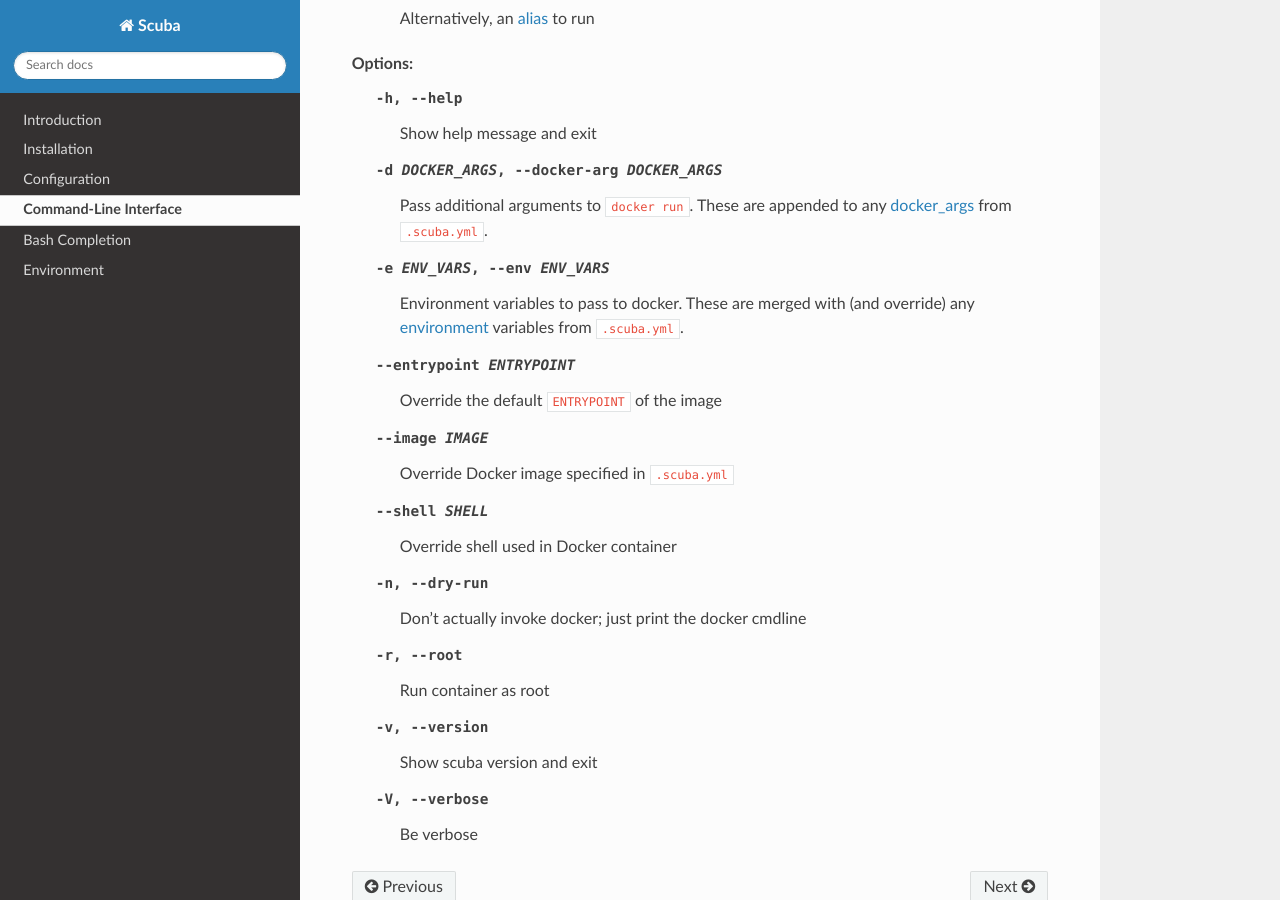
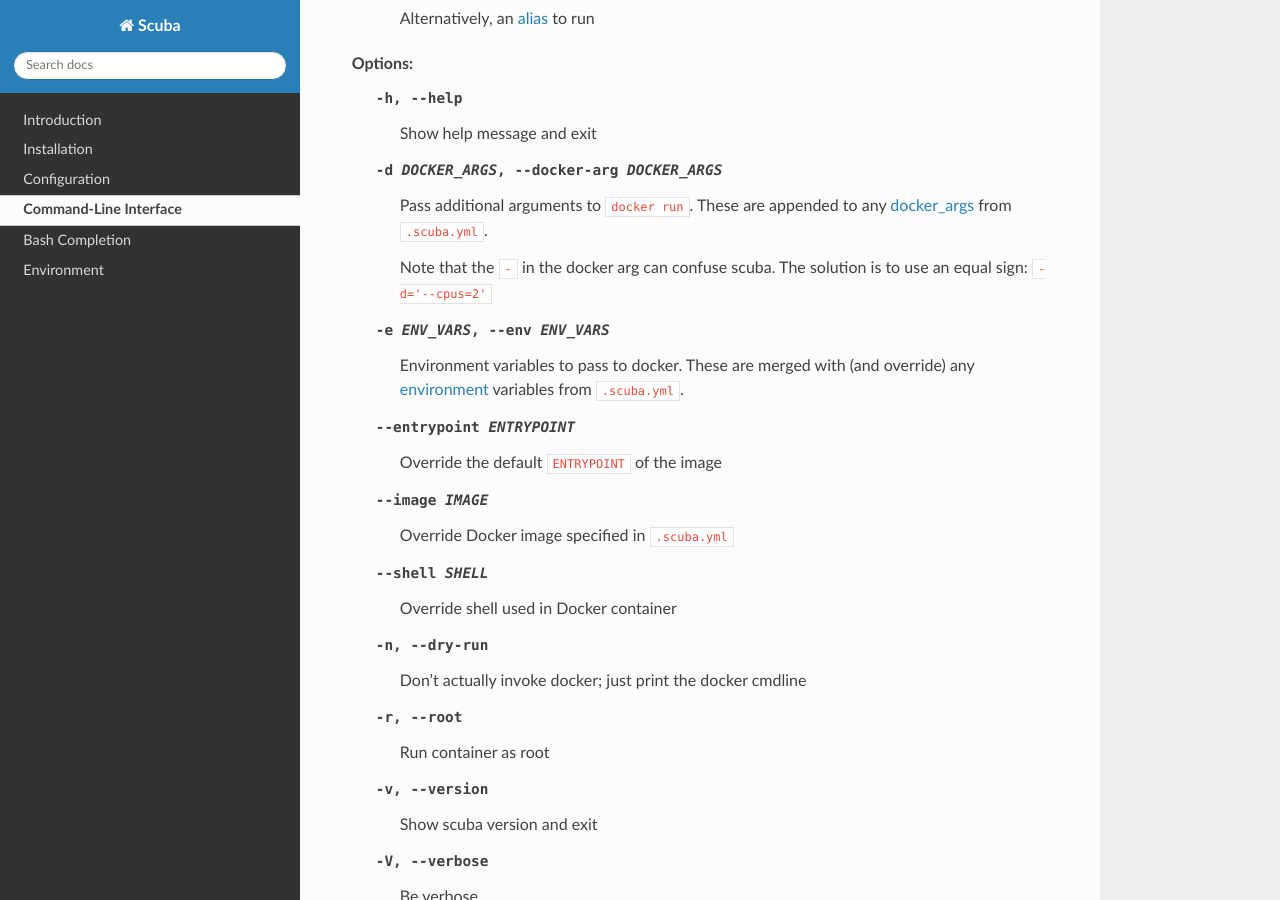
Before and after one commit to JonathonReinhart/scuba, a Sphinx documentation site: the page built from docs/cli.rst, in a window 1280 px wide and 900 px high, scrolled down 409 px. Built offline with Sphinx 7.4.7 and the Read the Docs theme 2.0.0, drawn with Linux system fonts in a browser that asks for light colours.

Commit message:
docs: Give hint to using -d/--docker-args
Closes #175

```diff
--- a/docs/cli.rst
+++ b/docs/cli.rst
@@ -22,6 +22,10 @@
                         Pass additional arguments to ``docker run``.
                         These are appended to any :ref:`conf_docker_args` from
                         ``.scuba.yml``.
+
+                        Note that the ``-`` in the docker arg can confuse scuba.
+                        The solution is to use an equal sign: ``-d='--cpus=2'``
+
   -e ENV_VARS, --env ENV_VARS
                         Environment variables to pass to docker.
                         These are merged with (and override) any
```
